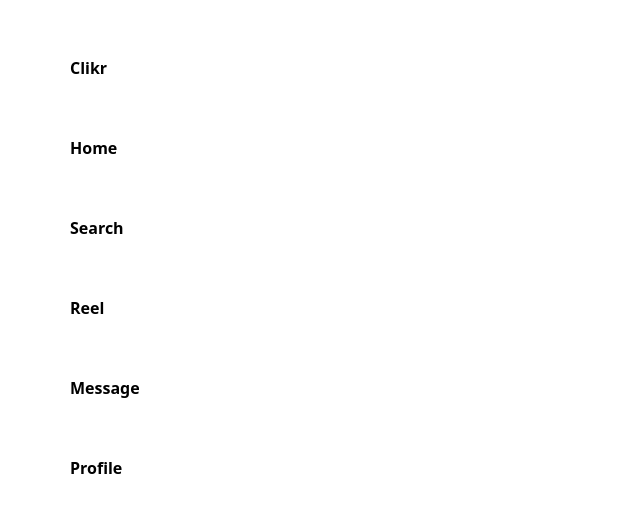
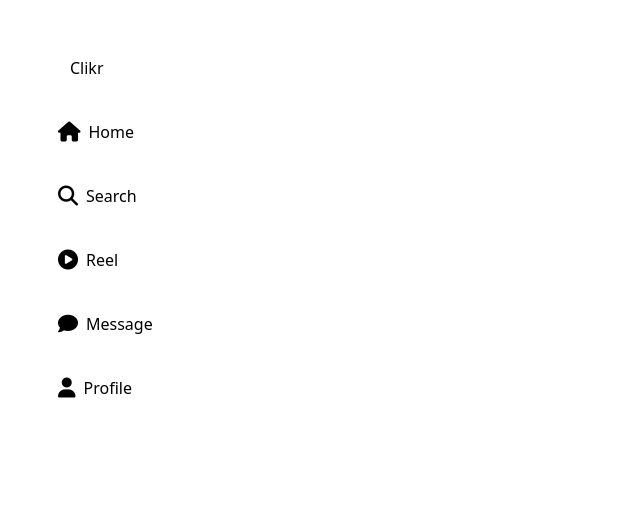
Before and after one commit to Rahulkumarsingh1996/Clikr, a React (Create React App) app: page / in a window 1280 px wide. Shown: the top 512 px of the page, without its empty margins (0-640 px from the left). Built offline with nearby package versions, Linux system fonts and the light colour scheme.

Commit message:
Rahul singh
menu nav is apporx done to add some new icon

```diff
--- a/public/index.html
+++ b/public/index.html
@@ -11,6 +11,7 @@
     />
     <link rel="apple-touch-icon" href="%PUBLIC_URL%/logo192.png" />
     <link rel="manifest" href="%PUBLIC_URL%/manifest.json" />
+    <script src="https://kit.fontawesome.com/46107b00a3.js" crossorigin="anonymous"></script>
     <title>Clikr</title>
   </head>
   <body>
--- a/src/Screen/Navbar/Navbar.css
+++ b/src/Screen/Navbar/Navbar.css
@@ -5,9 +5,12 @@
 }
 .menu-item {
     font-size: var(--normal-font-size);
-    font-weight: var(--font-bold);
+    font-weight: var(--font-medium);
     cursor: pointer;
 }
 .menu-box{
-    line-height: 3.5;
+    line-height: 4;
 }
+i{
+    font-size: var(--h3-font-size);
+}
--- a/src/Screen/Navbar/Navbar.jsx
+++ b/src/Screen/Navbar/Navbar.jsx
@@ -1,16 +1,32 @@
 import React from "react";
 import "./Navbar.css";
+
 const Navbar = () => {
   return (
     <>
       <div className="container navbar">
-        <div className="row flex-column g-4 mt-2 menu-box">
+        <div className="row flex-column g-4 mt-1 menu-box">
           <div className="col-md-2 menu-item">Clikr</div>
-          <div className="col-md-2 menu-item">Home</div>
-          <div className="col-md-2 menu-item">Search</div>
-          <div className="col-md-2 menu-item">Reel</div>
-          <div className="col-md-2 menu-item">Message</div>
-          <div className="col-md-1 menu-item">Profile</div>
+          <div className="col-md-2 menu-item m-0 p-0 d-flex align-items-center gap-2">
+            {" "}
+            <i class="fa-solid fa-house"></i>Home
+          </div>
+          <div className="col-md-2 menu-item m-0 p-0 d-flex align-items-center gap-2">
+            {" "}
+            <i class="fa-solid fa-magnifying-glass"></i>Search
+          </div>
+          <div className="col-md-2 menu-item m-0 p-0 d-flex align-items-center gap-2">
+            {" "}
+            <i class="fa-solid fa-circle-play"></i>Reel
+          </div>
+          <div className="col-md-2 menu-item m-0 p-0 d-flex align-items-center gap-2">
+            {" "}
+            <i class="fa-solid fa-comment"></i>Message
+          </div>
+          <div className="col-md-2 menu-item m-0 p-0 d-flex align-items-center gap-2">
+            {" "}
+            <i class="fa-solid fa-user"></i>Profile
+          </div>
         </div>
       </div>
     </>
```
